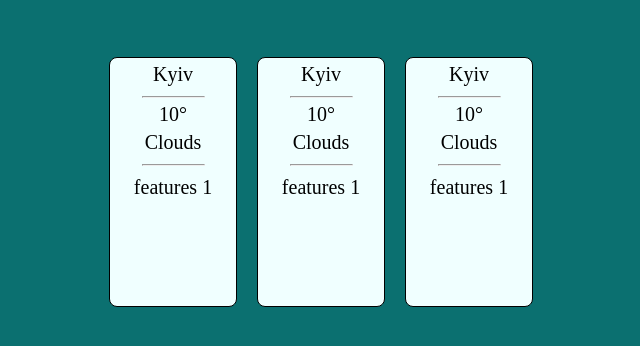
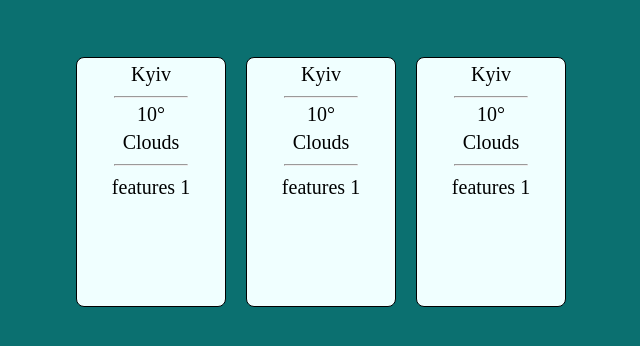
Before and after one commit to BohdanTurchik/weather, a website: page index.html in a window 1280 px wide. Shown: the part 108-454 px from the top of the page, without its empty margins (319-959 px from the left). Drawn offline with Linux system fonts and the light colour scheme; no server answers.

Commit message:
new style

```diff
--- a/style.css
+++ b/style.css
@@ -29,6 +29,7 @@ h2{
 }
 .block_weather, .block_weather1, .block_weather2, .block_weather3, .block_weather4{
     width: 10%;
+    min-width:150px;
     height: 250px;
     background-color:azure;
     text-align:center;
```
